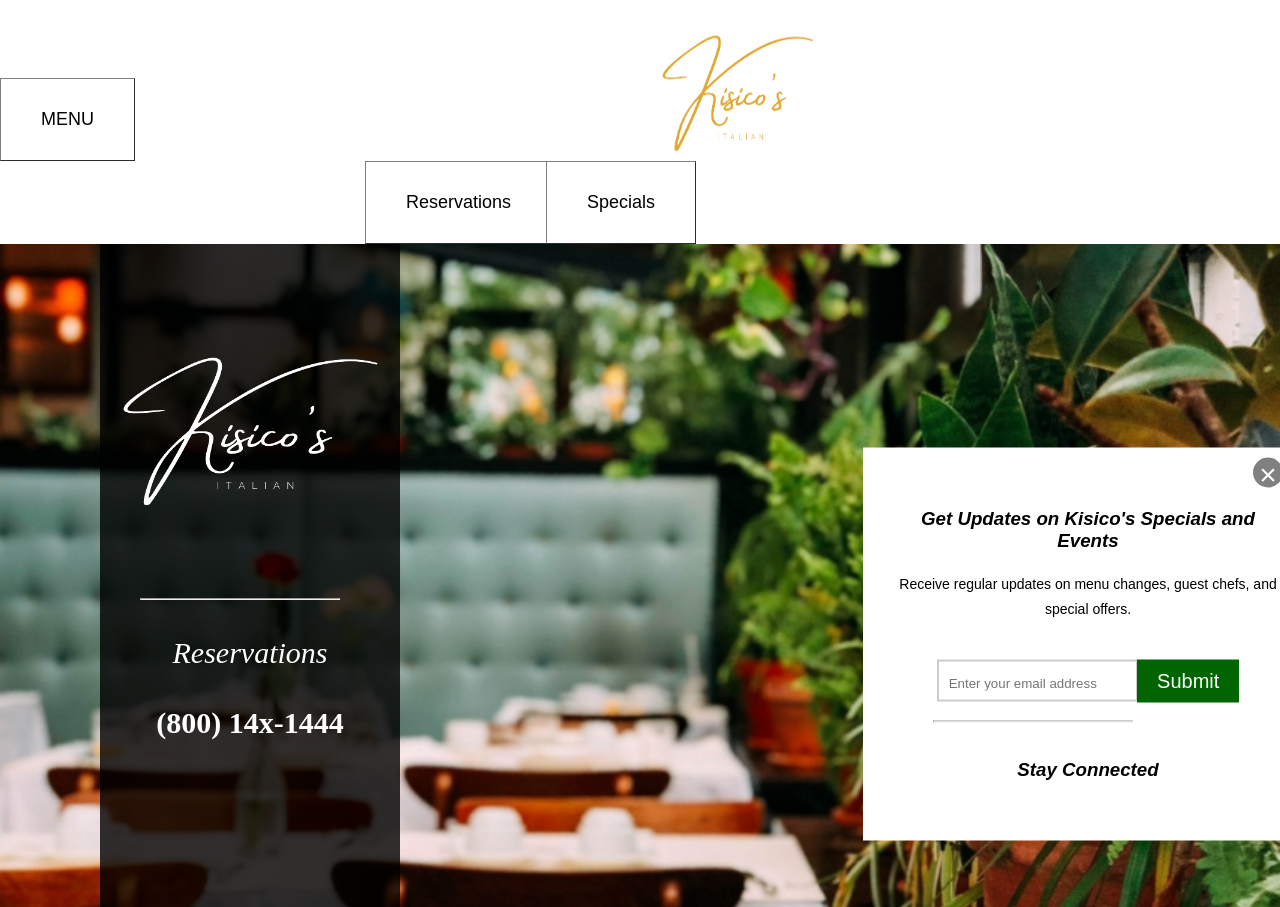
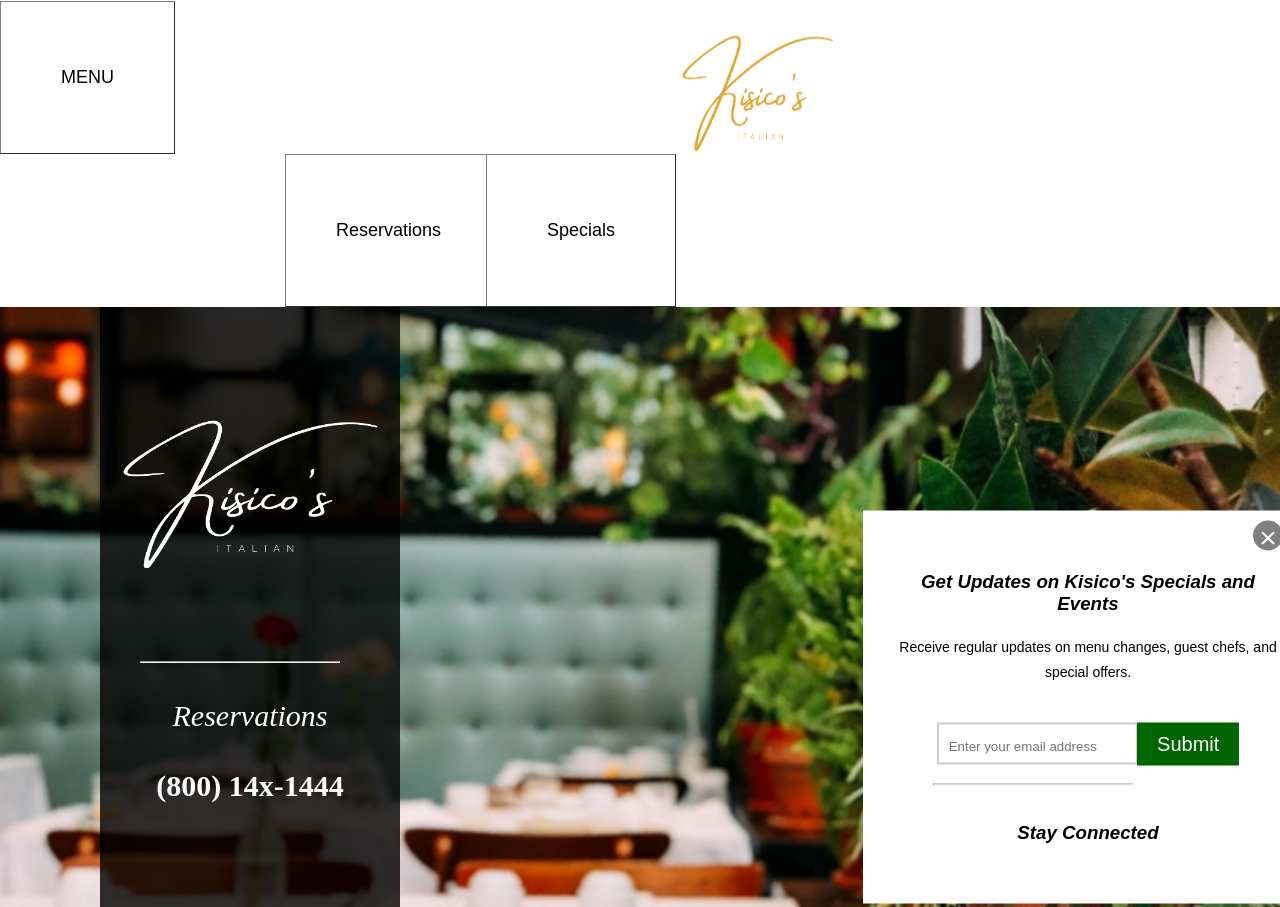
Before and after one commit to beweeks71/Restaurant-Demo, a plain HTML site: page index.html in a window 1280 px wide. Shown: the top 907 px of the page. Drawn offline with Linux system fonts and the light colour scheme; files whose address does not match are found by name.

Commit message:
Update style.css

```diff
--- a/style.css
+++ b/style.css
@@ -14,9 +14,9 @@
   height: 155px;
   width: 155px;
   padding-bottom: 0px;
-  margin-bottom: -30px;
+  margin-bottom: -72px;
   padding-top: 30px;
-  margin-left: 520px;
+  margin-left: 500px;
   display: inline-block
   position: relative;
 }
@@ -29,10 +29,10 @@
 .menubtn {
   background-color: white;
   color: black;
-  padding-top: 30px;
-  padding-left: 40px;
-  padding-right: 40px;
-  padding-bottom: 30px;
+  padding-top: 65px;
+  padding-left: 60px;
+  padding-right: 60px;
+  padding-bottom: 65px;
   font-size: 18px;
   border-width: 0.1px;
   border-color: grey;
@@ -44,12 +44,12 @@
 .resbtn {
   background-color: white;
   color: black;
-  padding-top: 30px;
-  padding-left: 40px;
-  padding-right: 40px;
-  padding-bottom: 30px;
+  padding-top: 65px;
+  padding-left: 50px;
+  padding-right: 50px;
+  padding-bottom: 65px;
   font-size: 18px;
-  margin-left: 365px;
+  margin-left: 285px;
   border-width: 1px;
   border-color: grey;
   cursor: pointer;
@@ -63,10 +63,10 @@
 .specbtn {
   background-color: white;
   color: black;
-  padding-top: 30px;
-  padding-left: 40px;
-  padding-right: 40px;
-  padding-bottom: 30px;
+  padding-top: 65px;
+  padding-left: 60px;
+  padding-right: 60px;
+  padding-bottom: 65px;
   font-size: 18px;
   border-width: 1px;
   border-color: grey;
```
